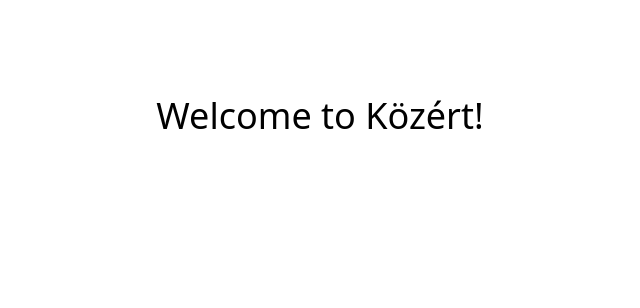
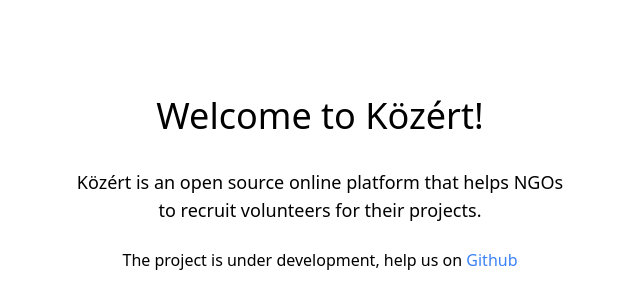
Before and after one commit to geritol/kozert.org, a Next.js app: page / in a window 1280 px wide. Shown: the top 308 px of the page, without its empty margins (320-960 px from the left). Built offline with nearby package versions, Linux system fonts and the light colour scheme.

Commit message:
feat(landing): add minimal welcome text

```diff
--- a/pages/index.tsx
+++ b/pages/index.tsx
@@ -10,6 +10,20 @@
 
       <main className="container mx-auto text-center">
         <h1 className="text-4xl mt-24">Welcome to Közért!</h1>
+        <p className="mt-8 text-lg">
+          Közért is an open source online platform that helps NGOs <br /> to
+          recruit volunteers for their projects.
+        </p>
+        <p className="mt-6">
+          The project is under development, help us on{" "}
+          <a
+            className="text-blue-500 hover:underline"
+            href="https://github.com/geritol/kozert.org"
+            target="__blank"
+          >
+            Github
+          </a>
+        </p>
       </main>
     </div>
   );
```
